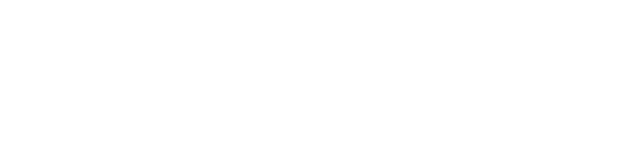
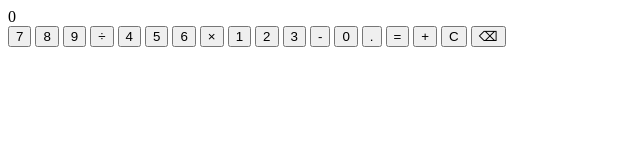
Before and after one commit to astoaks05/odin-calculator, a plain HTML site: page index.html in a window 1280 px wide. Shown: the whole page, without its empty margins (0-640 px from the left). Drawn offline with Linux system fonts and the light colour scheme.

Commit message:
Added basic HTML structure

```diff
--- a/index.html
+++ b/index.html
@@ -7,6 +7,33 @@
     <link rel="stylesheet" href="styles.css">
 </head>
 <body>
+    <div class="calculator">
+        <div class="display">0</div>
+        <div class="buttons">
+            <button class="btn number" data-value="7">7</button>
+            <button class="btn number" data-value="8">8</button>
+            <button class="btn number" data-value="9">9</button>
+            <button class="btn operator" data-value="/">÷</button>
+
+            <button class="btn number" data-value="4">4</button>
+            <button class="btn number" data-value="5">5</button>
+            <button class="btn number" data-value="6">6</button>
+            <button class="btn operator" data-value="*">×</button>
+
+            <button class="btn number" data-value="1">1</button>
+            <button class="btn number" data-value="2">2</button>
+            <button class="btn number" data-value="3">3</button>
+            <button class="btn operator" data-value="-">-</button>
+
+            <button class="btn number" data-value="0">0</button>
+            <button class="btn number" data-value=".">.</button>
+            <button class="btn number" data-value="=">=</button>
+            <button class="btn operator" data-value="+">+</button>
+
+            <button class="btn clear">C</button>
+            <button class="btn backspace">⌫</button>
+        </div>
+    </div>
     <script src="script.js"></script>
 </body>
 </html>
```
